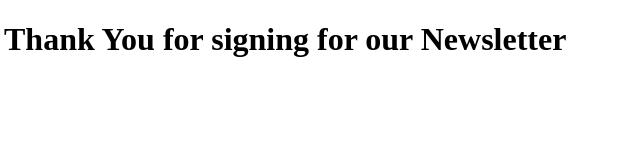
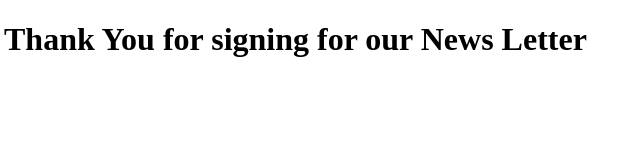
Before and after one commit to learnovate-acad/ga-gta, a plain HTML site: page thanks.html in a window 1280 px wide. Shown: the full height of the page, 4-644 px from the left. Drawn offline with Linux system fonts and the light colour scheme.

Commit message:
Thanks Commit

```diff
--- a/thanks.html
+++ b/thanks.html
@@ -8,7 +8,7 @@
 </head>
 
 <body>
-    <h1>Thank You for signing for our Newsletter</h1>
+    <h1>Thank You for signing for our News Letter</h1>
 </body>
 
 </html>
```
